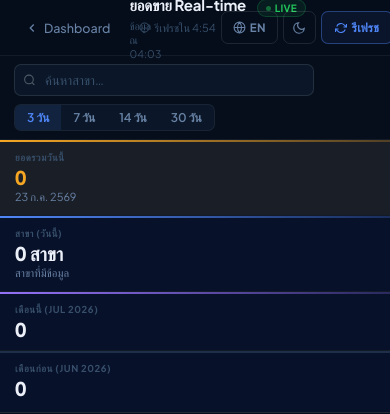
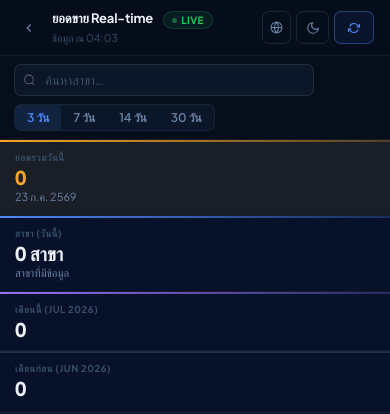
Before and after one commit to moochanakarn-pixel/Dashboard-HQ, a PHP site: page /realtime.php in a window 390 px wide. Shown: the top 414 px of the page. Run offline with PHP 8.4, Linux system fonts and the light colour scheme; data that the repository does not hold is empty.

Commit message:
fix(realtime): mobile nav overflow, today-first columns, sort direction
- Mobile navbar: back-btn/btn-refresh/btn-lang go icon-only, cdWrap hidden
  at ≤640px to prevent overflow on 390px screens
- renderTable(): reverse date_columns so today column appears first (leftmost)
- Default sort dir: 1 → descending (highest sales first); was -1 = ascending
- setDays(): reset full sort state {col:'today',dir:1} not just col
- sortBy(): new-column click starts descending (dir:1) not ascending

Co-Authored-By: Claude Sonnet 4.6 <noreply@anthropic.com>
Claude-Session: https://claude.ai/code/session_01VmJaV96cwLQDWgUQSsRF38

```diff
--- a/realtime.php
+++ b/realtime.php
@@ -263,6 +263,17 @@ html,body{
 
 /* countdown */
 #cdWrap{font-size:11px;color:var(--muted2);display:flex;align-items:center;gap:4px}
+
+/* ── Mobile nav: icon-only controls so header fits in one row ── */
+@media(max-width:640px){
+  .back-btn span[data-i="back"]{display:none}
+  .back-btn{padding:5px 6px}
+  #cdWrap{display:none}
+  .btn-refresh span{display:none}
+  #langLabel{display:none}
+  .btn-lang{padding:0 7px}
+  .rt-title{font-size:13px}
+}
 </style>
 </head>
 <body>
@@ -393,7 +404,7 @@ const S = {
   lang:  localStorage.getItem('hq_lang')  || 'th',
   theme: localStorage.getItem('hq_theme') || 'dark',
   days:  3,
-  sort:  { col: 'today', dir: -1 },
+  sort:  { col: 'today', dir: 1 },
   search:'',
   raw:   null,
   cd:    300,
@@ -593,7 +604,7 @@ function applyFilter() {
 // ── Table ──────────────────────────────────────────────
 function sortBy(col) {
   if (S.sort.col === col) S.sort.dir *= -1;
-  else { S.sort.col = col; S.sort.dir = -1; }
+  else { S.sort.col = col; S.sort.dir = 1; }
   renderTable();
 }
 
@@ -602,7 +613,7 @@ function renderTable() {
   if (!d) return;
   document.getElementById('tblWrap').style.display = '';
 
-  const cols  = d.date_columns || [];
+  const cols  = [...(d.date_columns || [])].reverse(); // today first, oldest last
   const today = d.today;
   const branches = filteredBranches();
 
@@ -686,7 +697,7 @@ window.addEventListener('resize', fitTableHeight, { passive: true });
 
 function setDays(n) {
   S.days = n;
-  S.sort.col = 'today'; // date columns change with new range; reset sort to today
+  S.sort = { col: 'today', dir: 1 }; // date columns change with new range; reset sort
   document.querySelectorAll('.seg-btn[data-days]').forEach(el => {
     el.classList.toggle('active', +el.dataset.days === n);
   });
```
